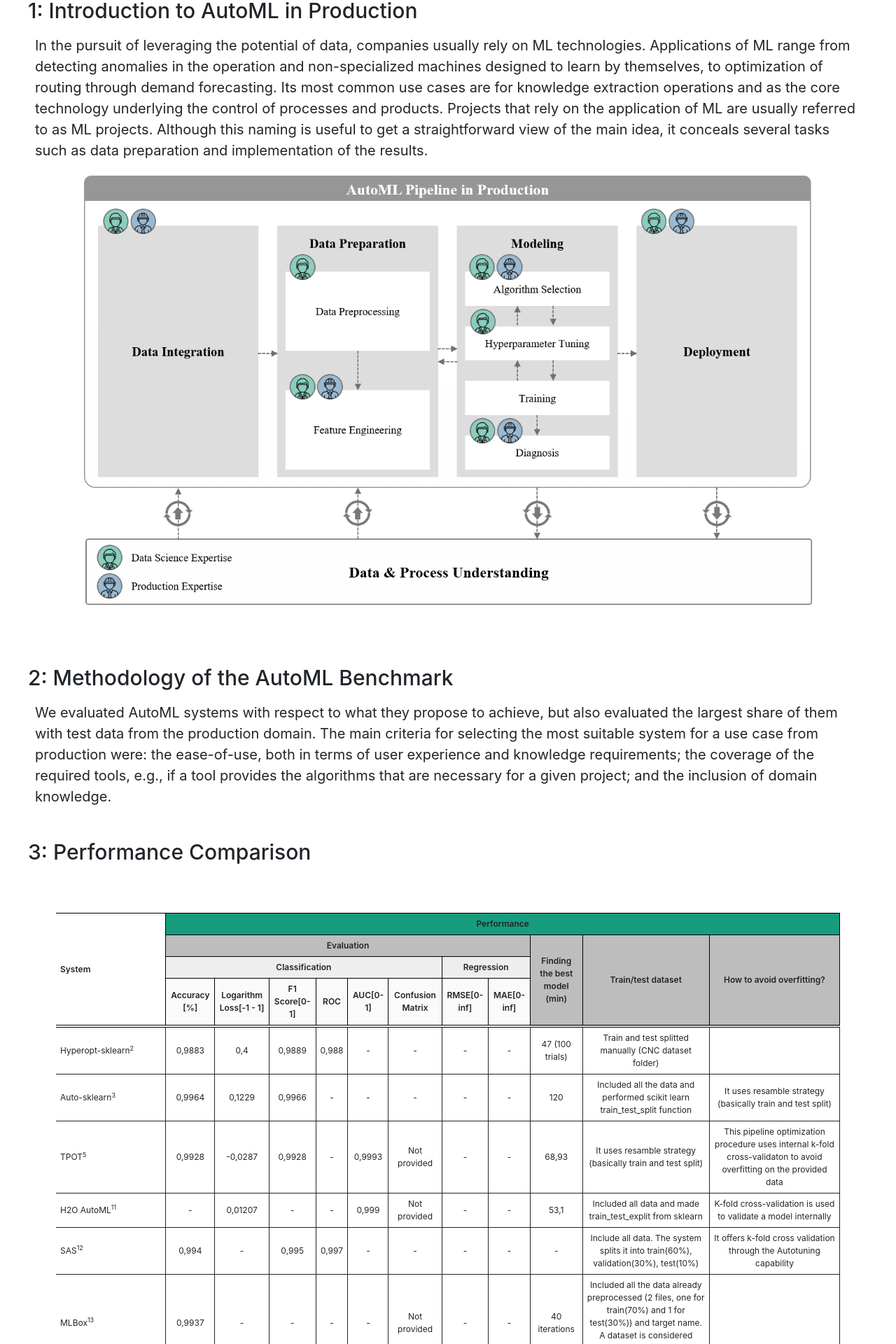
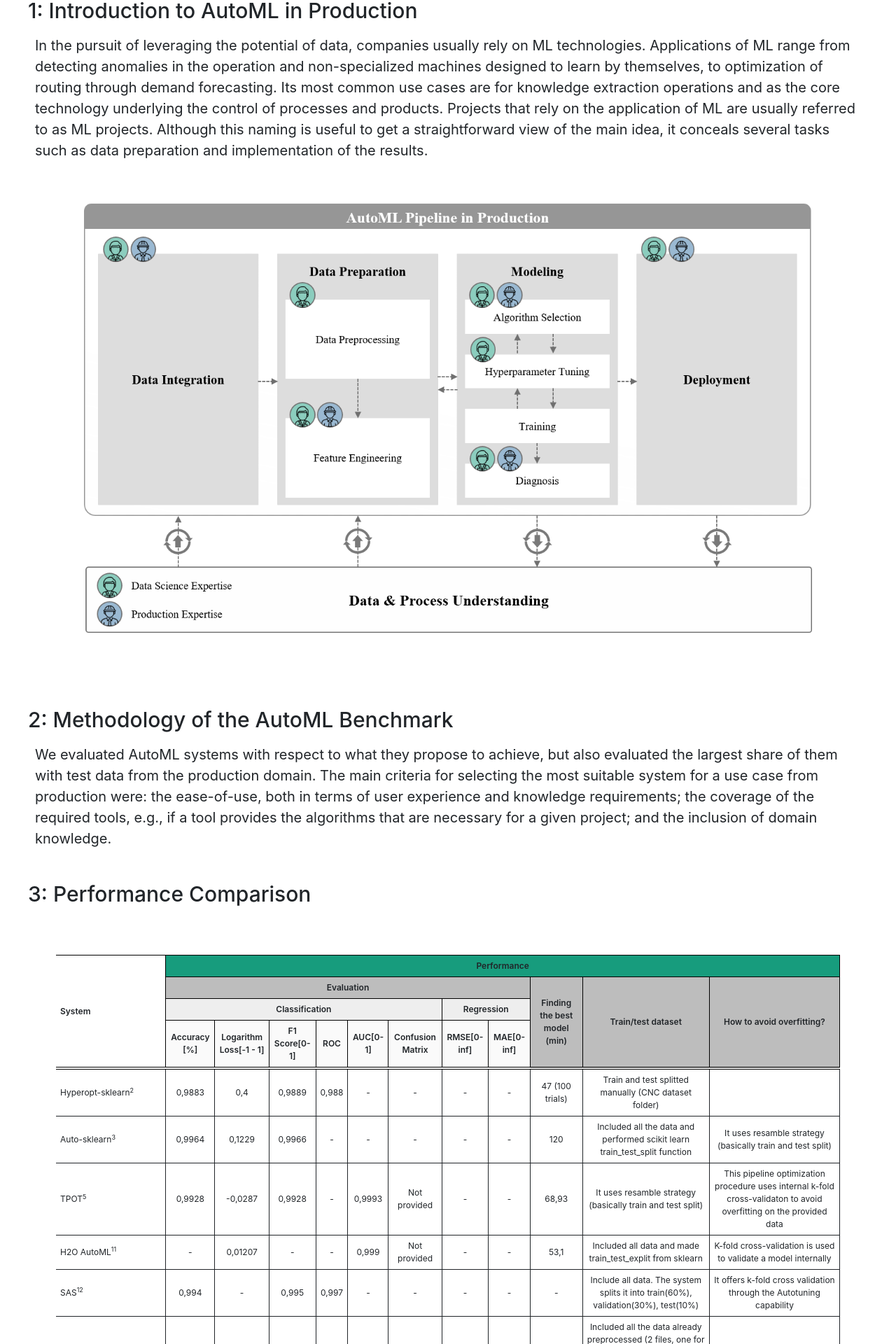
Before and after one commit to jonathankrauss/AutoML-Benchmark, a Jekyll site: the page built from README.md, in a window 1280 px wide. Shown: the part 393-2313 px from the top of the page at 70% size. Built offline with Jekyll 4.4.1, drawn with Linux system fonts in a browser that asks for light colours; our own code applies the rules of GitHub Pages for plain Markdown files; comment, search, counter and statistics services are not loaded.

Commit message:
Update default.html

```diff
--- a/_layouts/default.html
+++ b/_layouts/default.html
@@ -60,7 +60,7 @@ Projects that rely on the application of ML are usually referred to as ML projec
 </p>
   </section>
   <div class="ph4">
-    <section class="pb3 ph5">
+    <section class="ph5 pv4">
       <p><img src="static/images/pipeline.png" alt="AutoMLPipeline" title="AutoML pipeline in the context of production"></p>
     </section>
   </div>
```
